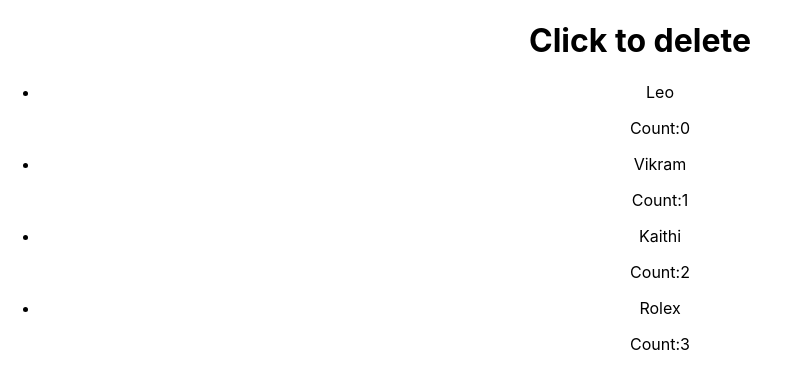
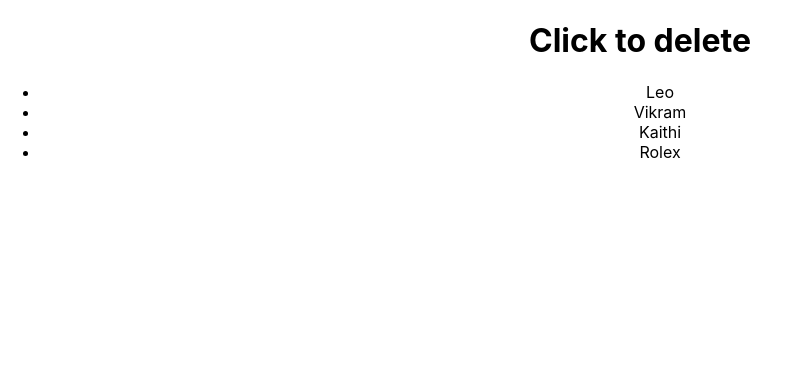
Before and after one commit to deepakkumaravelu/DoubleClick-Remove-React, a React (Create React App) app in the folder doubleclickremove/: page / in a window 1280 px wide. Shown: the top 388 px of the page, without its empty margins (0-790 px from the left). Built offline with nearby package versions, Linux system fonts and the light colour scheme.

Commit message:
doubleclickremove updated

```diff
--- a/doubleclickremove/src/components/DoubleClickRemove.jsx
+++ b/doubleclickremove/src/components/DoubleClickRemove.jsx
@@ -10,7 +10,7 @@
             <ul class="lists">
                 {item.map(it=><li onClick={()=>{it.id=it.id+1; setitem(item.filter(f=>(f.id!==2)))}} >
 
-                    {it.name}<br></br><p>Count:{it.id}</p></li>)}
+                    {it.name}</li>)}
             </ul>
 
         </div>
```
